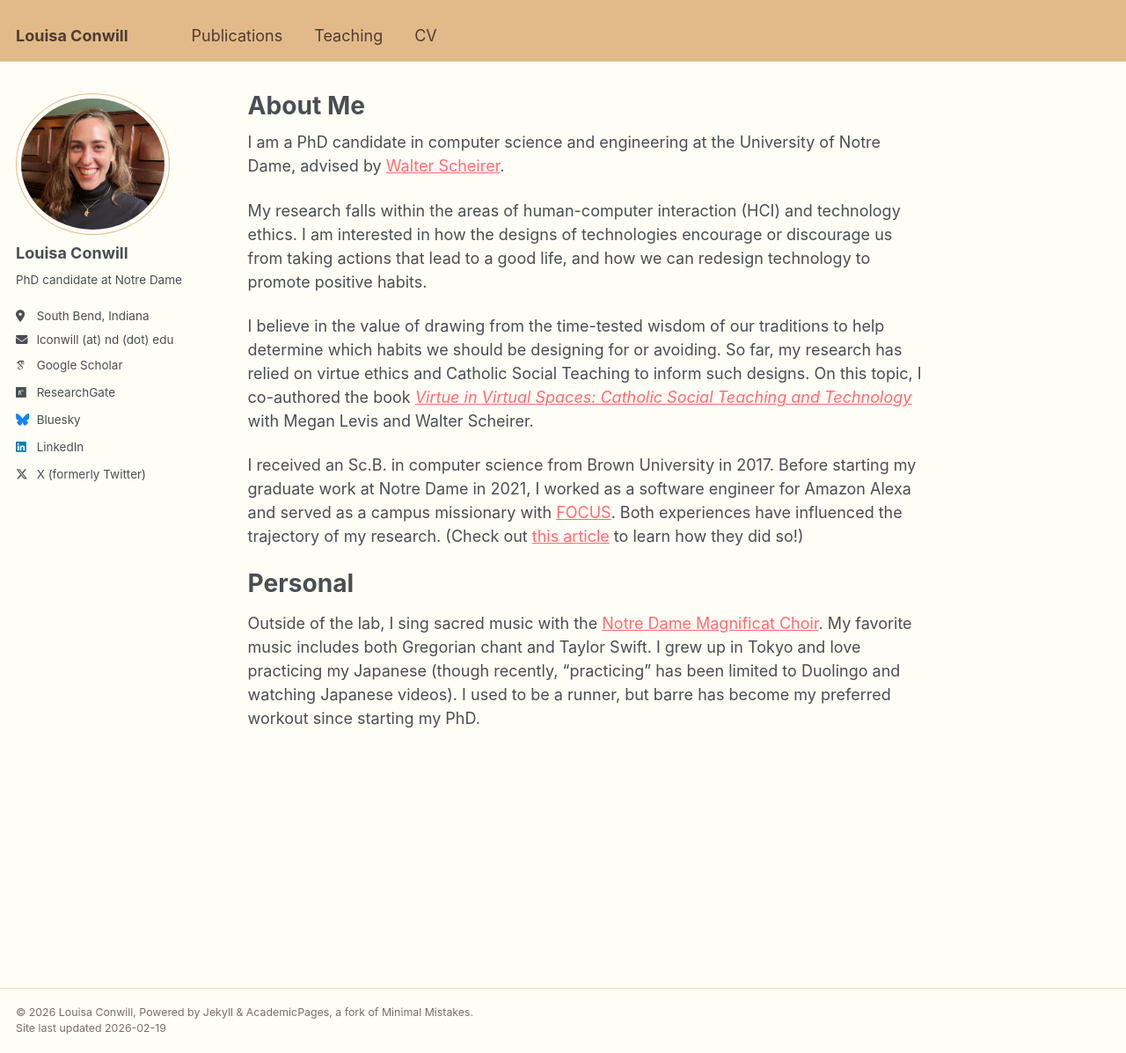
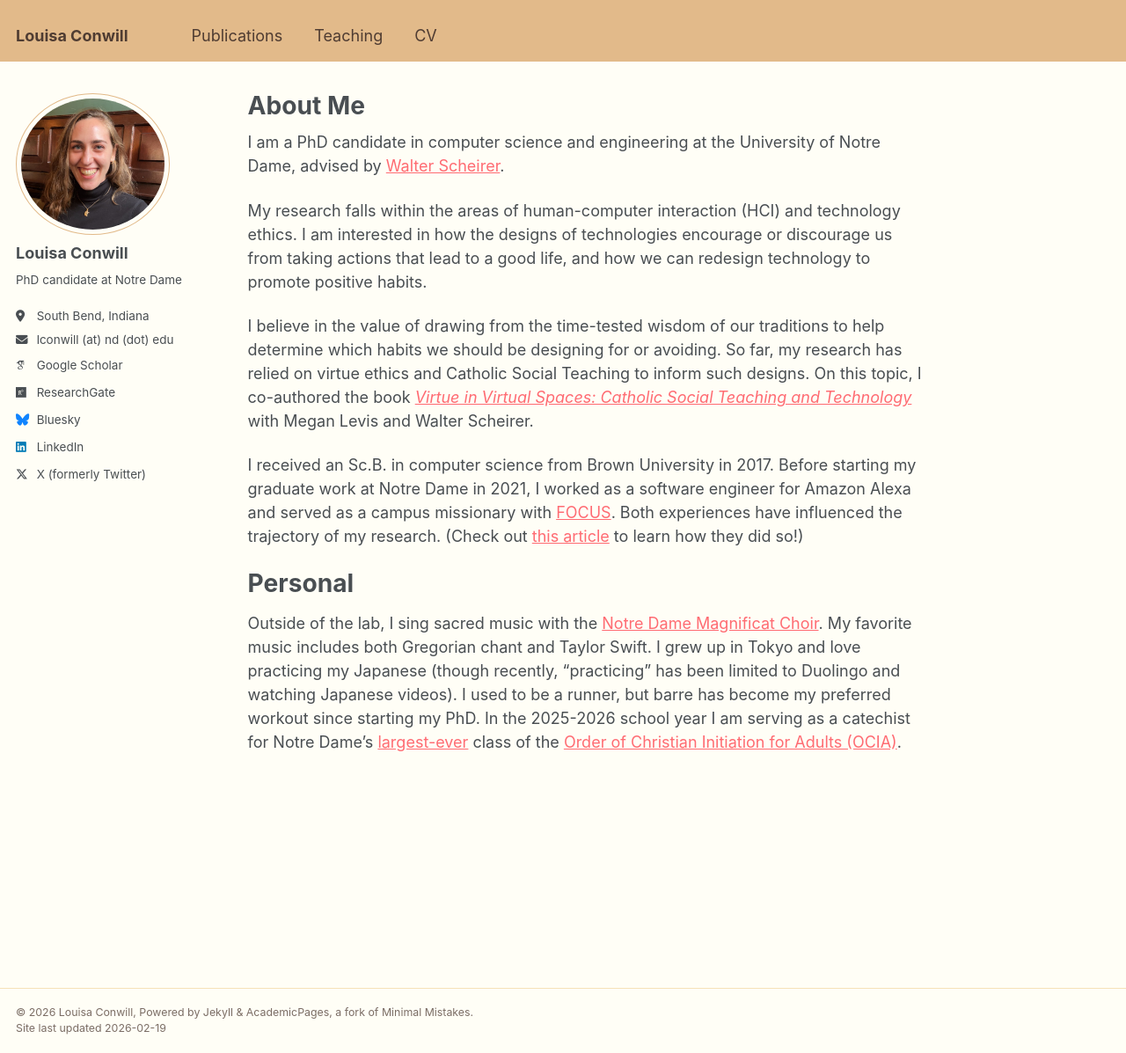
Before and after one commit to louisaconwill/louisaconwill.github.io, a Jekyll site: the page built from _pages/about.md, in a window 1280 px wide and 1197 px high. Shown: the whole window at 88% size. Built offline with Jekyll 4.4.1, drawn with Linux system fonts in a browser that asks for light colours; some web fonts are replaced.

Commit message:
Add OCIA to about me page

```diff
--- a/_pages/about.md
+++ b/_pages/about.md
@@ -18,4 +18,4 @@ I received an Sc.B. in computer science from Brown University in 2017. Before st
 
 Personal
 ======
-Outside of the lab, I sing sacred music with the [Notre Dame Magnificat Choir](https://www.youtube.com/@notredamemagnificatchoir). My favorite music includes both Gregorian chant and Taylor Swift. I grew up in Tokyo and love practicing my Japanese (though recently, "practicing" has been limited to Duolingo and watching Japanese videos). I used to be a runner, but barre has become my preferred workout since starting my PhD.
+Outside of the lab, I sing sacred music with the [Notre Dame Magnificat Choir](https://www.youtube.com/@notredamemagnificatchoir). My favorite music includes both Gregorian chant and Taylor Swift. I grew up in Tokyo and love practicing my Japanese (though recently, "practicing" has been limited to Duolingo and watching Japanese videos). I used to be a runner, but barre has become my preferred workout since starting my PhD. In the 2025-2026 school year I am serving as a catechist for Notre Dame's [largest-ever](https://www.ncregister.com/features/notre-dame-sees-record-number-of-converts) class of the [Order of Christian Initiation for Adults (OCIA)](https://campusministry.nd.edu/get-involved/sacramental-preparation/becoming-catholic/).
```
